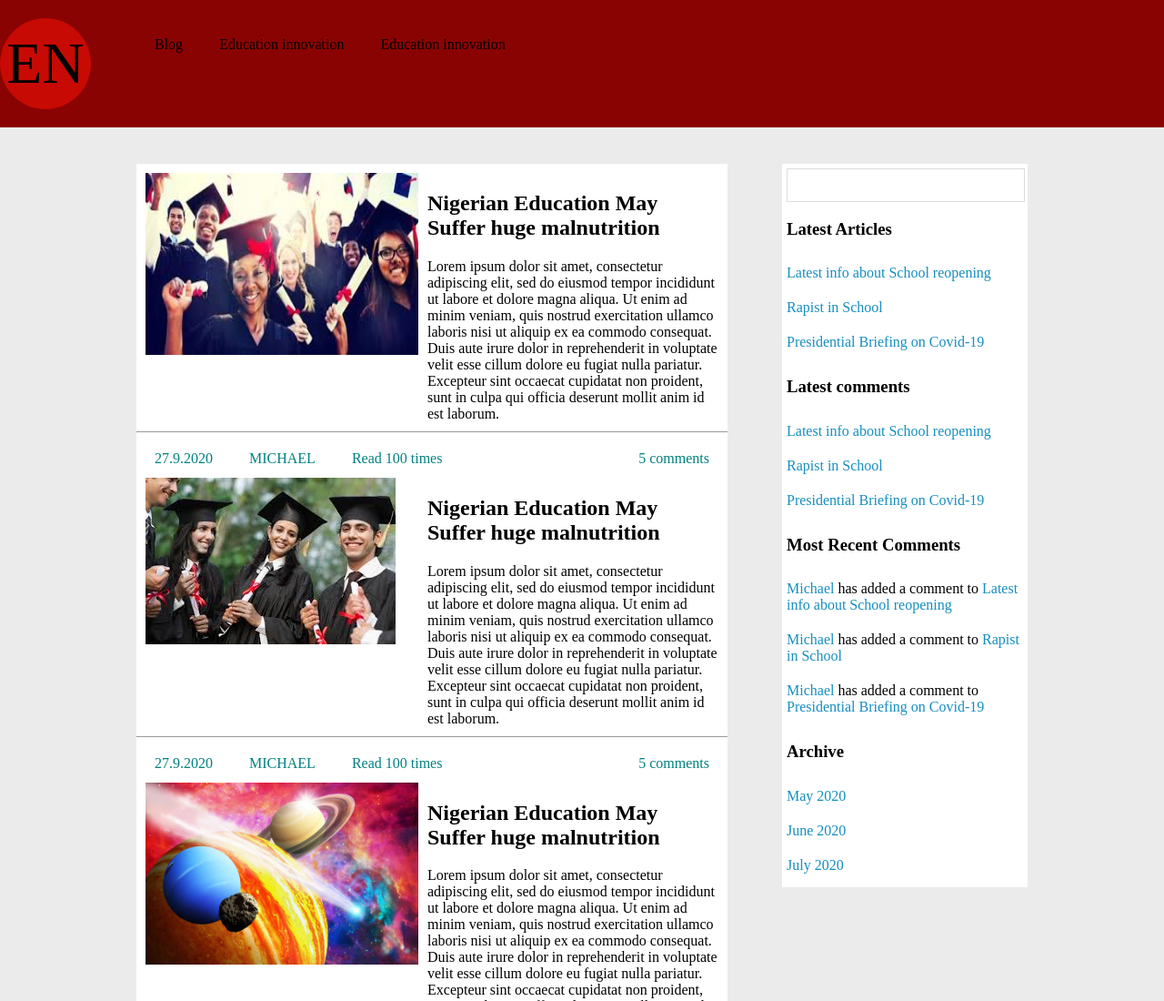
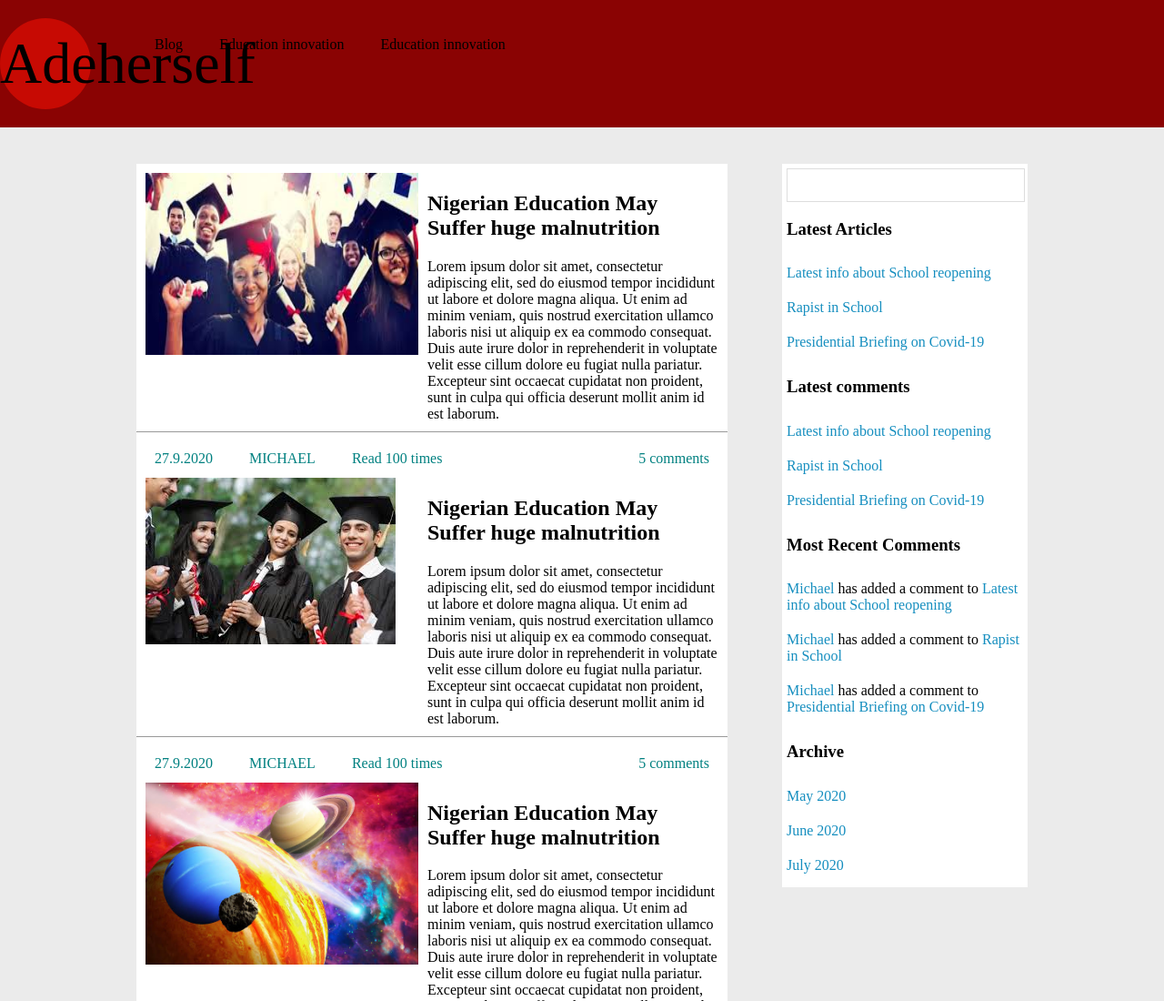
Before and after one commit to folorunshoD/FOLORUNSHOBlog, a plain HTML site: page index.html in a window 1280 px wide. Shown: the top 1100 px of the page at 91% size. Drawn offline with Linux system fonts and the light colour scheme.

Commit message:
Update index.html

```diff
--- a/index.html
+++ b/index.html
@@ -16,7 +16,7 @@ EduNews
         <header>
 <a href="blog.html">
     <!--img src="scholarship2.jpg" class="pic"/-->
-    <div id="logo">EN</div>
+    <div id="logo">Adeherself</div>
 </a>
 <nav>
     <ul>
```
